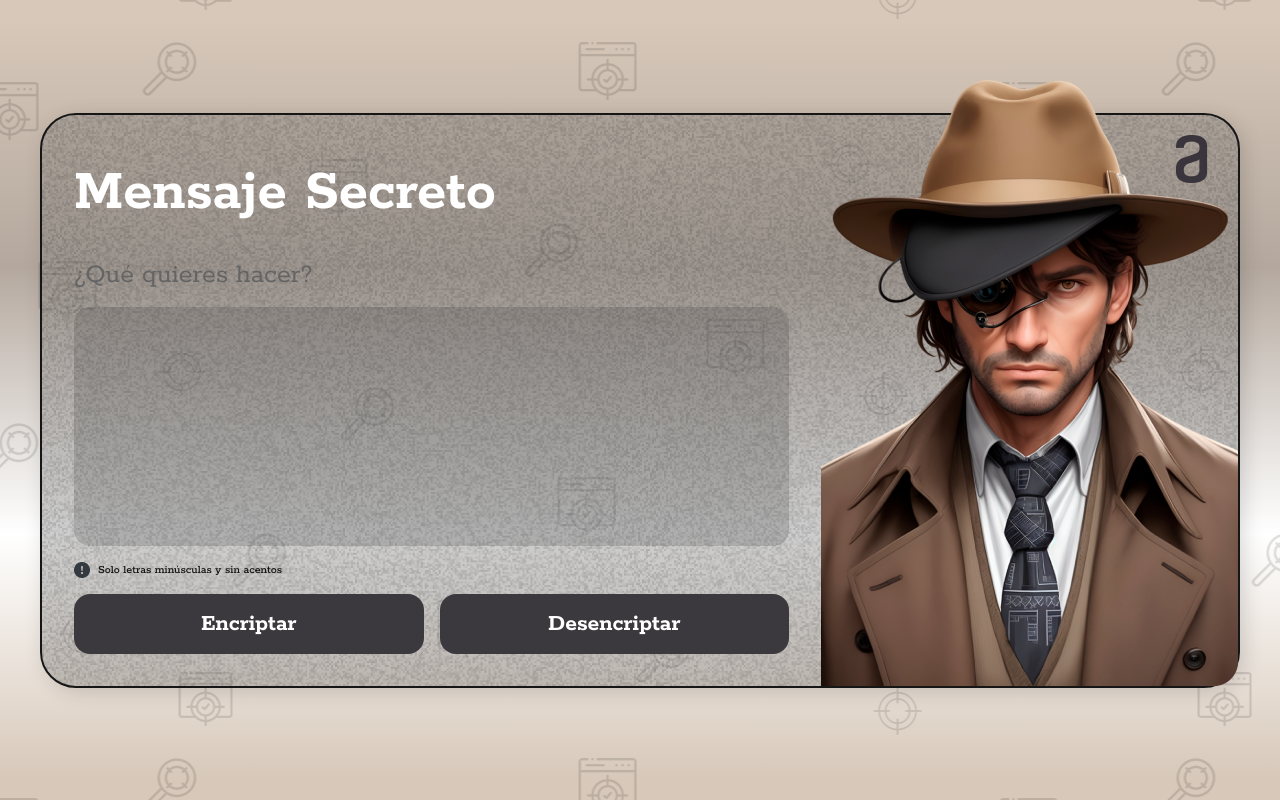
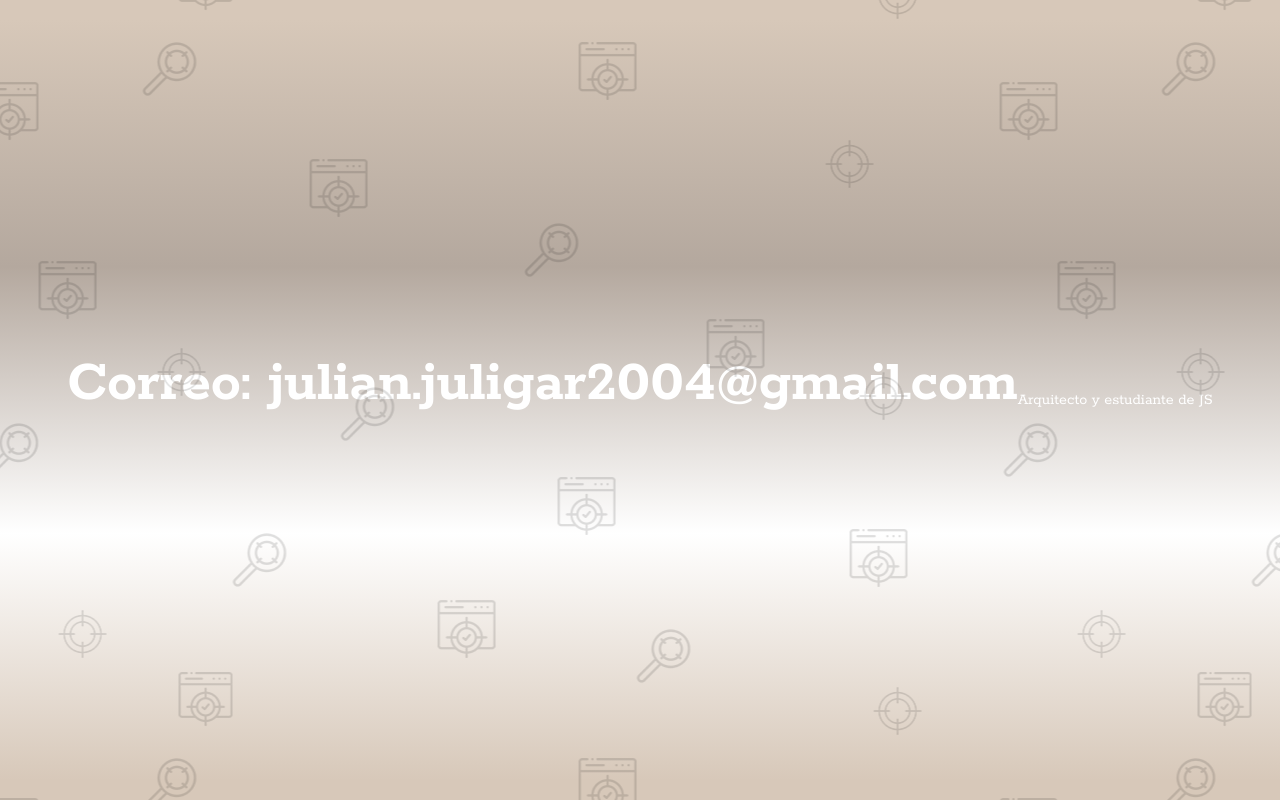
Before and after one commit to jagarciabo/24.01-Encripatdor-de-texto, a plain HTML site: page contacto.html in a window 1280 px wide. Drawn offline with Linux system fonts and the light colour scheme.

Commit message:
Se ajusta texto de contacto.html con información correcta

```diff
--- a/contacto.html
+++ b/contacto.html
@@ -5,44 +5,11 @@
     <meta charset="UTF-8">
     <meta name="viewport" content="width=device-width, initial-scale=1.0">
     <link rel="stylesheet" href="style.css">
-    <title>Encriptador</title>
+    <title>Contacto</title>
 </head>
 
 <body>
-
-    <main>
-        <div class="container">
-            <div class="container__aluraLogo">
-                <img src="/img/Logo.png" alt="logo de Alura">
-            </div>
-            <div class="container__contenido">
-
-                <div class="container__informaciones">
-                        <div class="container__texto">
-                            <h1></h1>
-                            <p class="texto__parrafo"></p>
-                        </div>
-                        <input type="text" id="cajonTexto" class="container__input">
-                        <div>
-                            <h6 class="texto__información"><img src="/img/exclamation-circle-fill 16x16.png">Solo letras minúsculas y sin acentos</h6>
-                        </div>
-                        <div class="container__botones">
-                            <div class="container__botones__hz">
-                                <button onclick="botonReset();" class="container__boton__peque" id="reset"><img src="/img/ico-reiniciar-32px.png"></button>
-                                <button onclick="botonEncriptar();" id="encriptar" class="container__boton">Encriptar</button>
-                            </div>
-                            <div class="container__botones__hz">
-                                <button onclick="botonDesencriptar();" class="container__boton" id="desencriptar" disabled>Desencriptar</button>
-                                <button onclick="botonCopiar();" class="container__boton__peque" id="copiar"><img src="/img/ico-copiarDocB-32px.png"></button>
-                            </div>
-                        </div>
-
-                    </div>
-                <img src="./img/persona 625.png" alt="Un detective mirandote" class="container__imagen" />
-            </div>
-        </div>
-    </main>
-    <script src="encriptador.js" defer></script>
+    <h1>Correo: julian.juligar2004@gmail.com</h1>
+      <p>Arquitecto y estudiante de JS</p>
 </body>
-
 </html>
```
